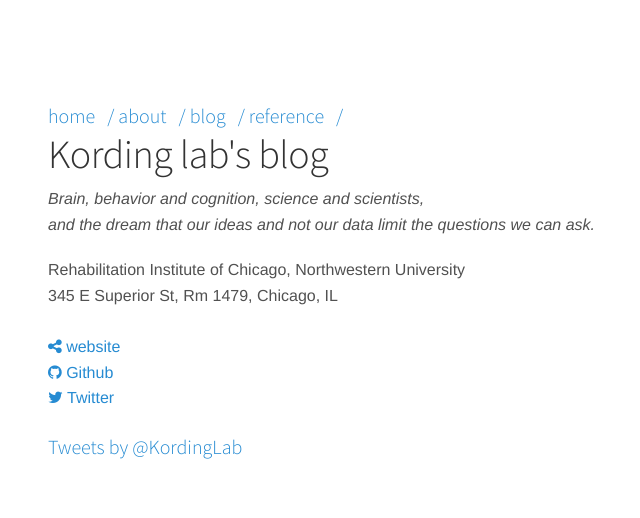
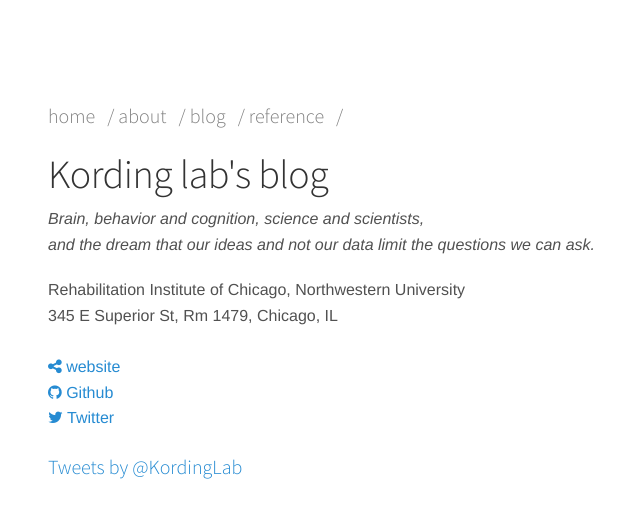
Before and after one commit to KordingLab/KordingLab.github.io, a Jekyll site: the page built from index.html, in a window 1280 px wide. Shown: the top 518 px of the page, without its empty margins (232-872 px from the left). Built offline with Jekyll 4.4.1, drawn with Linux system fonts in a browser that asks for light colours; nearby versions of some CDN libraries; comment, search, counter and statistics services are not loaded.

Commit message:
remove highlight from navbar

```diff
--- a/_includes/navbar.html
+++ b/_includes/navbar.html
@@ -1,6 +1,6 @@
-<nav class="masthead-nav">
+<nav style="padding-bottom: 1em;" class="masthead-nav">
   {% for nav in site.nav %}
-  <a href="{{ nav.href }}">{{ nav.name }}&nbsp&nbsp&nbsp/</a>
+  <a style="color: gray; text-decoration: none;" href="{{ nav.href }}">{{ nav.name }}&nbsp&nbsp&nbsp/</a>
   {% endfor %}
   <br>
 </nav>
```
